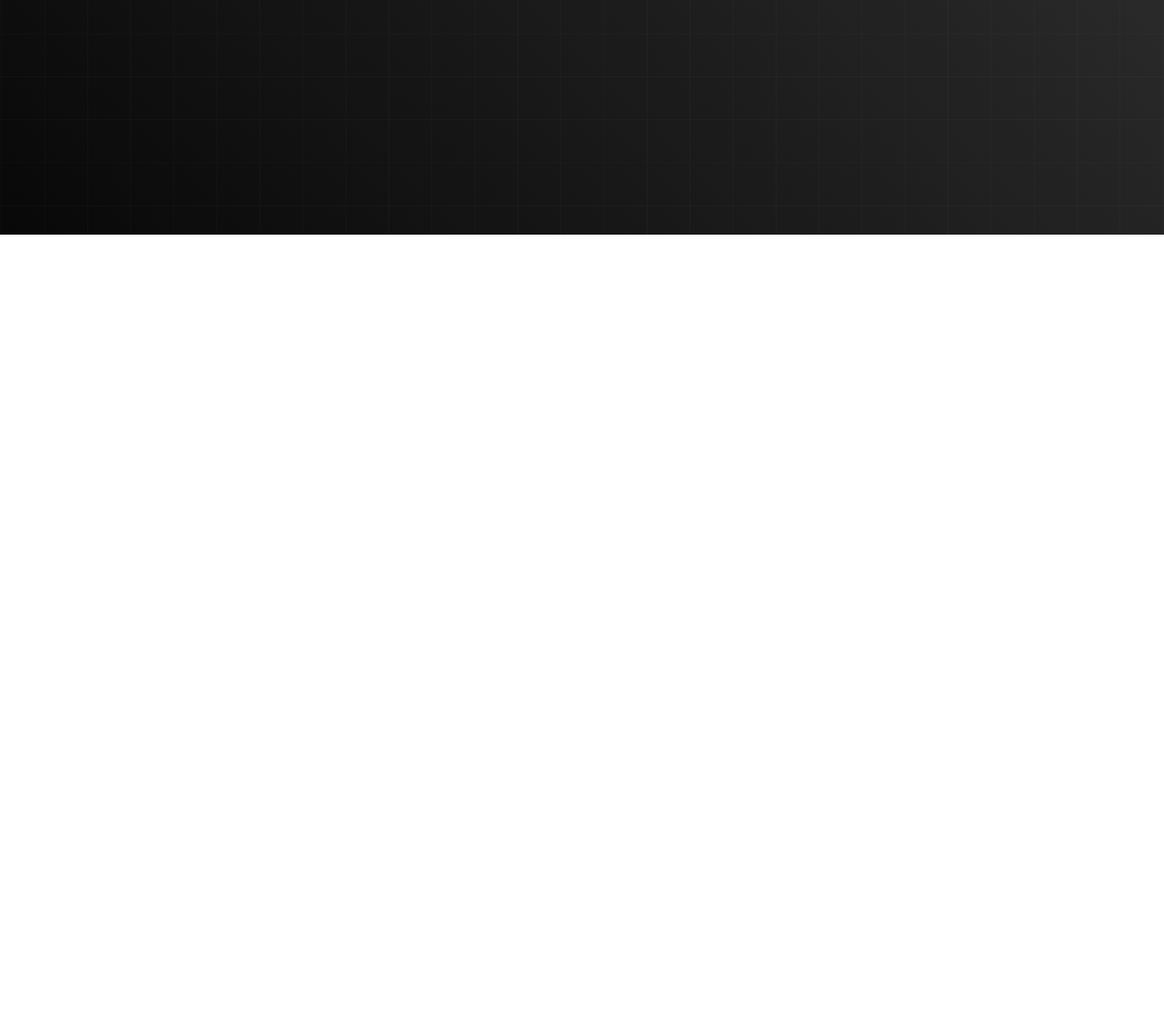
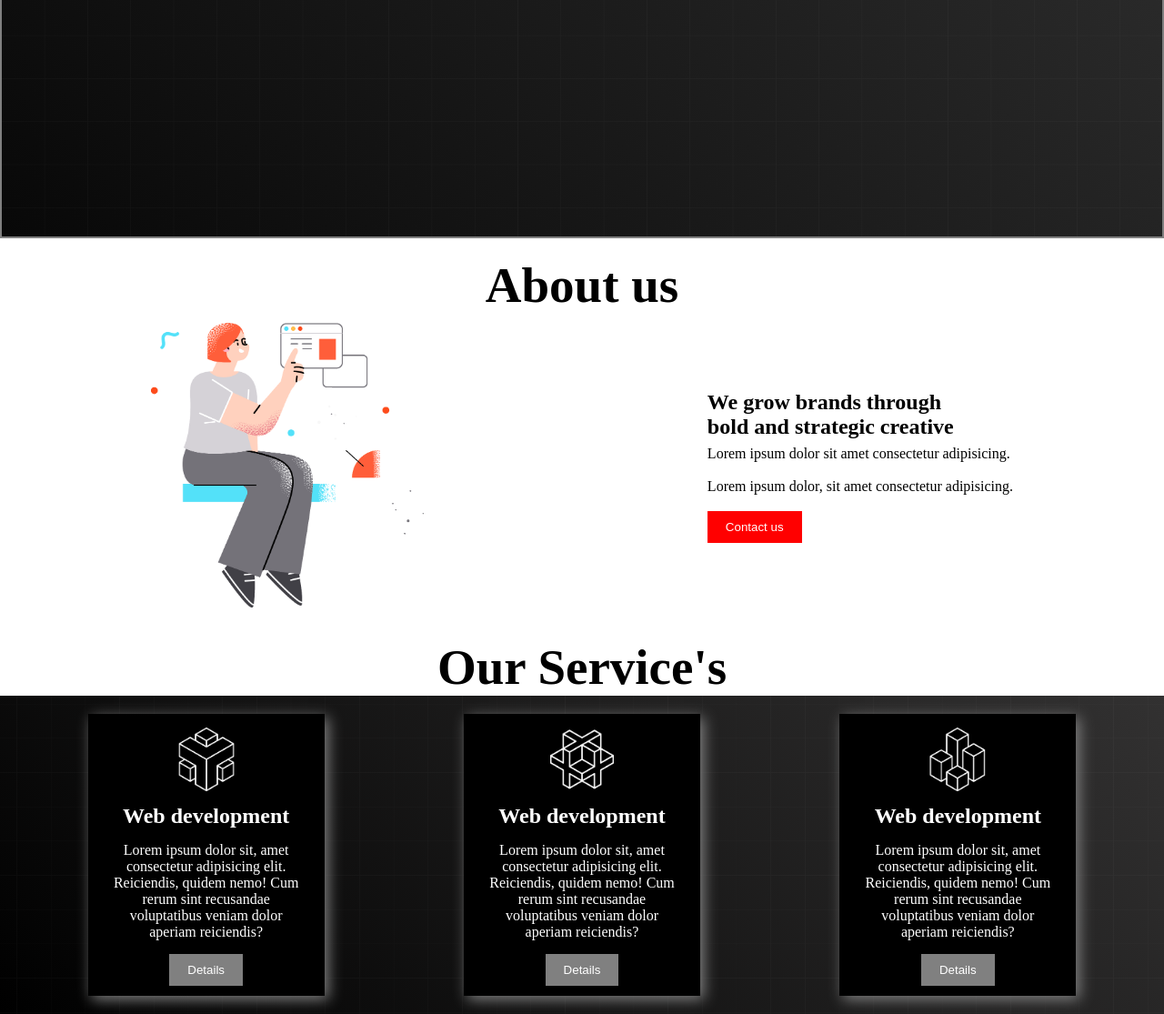
Before and after one commit to sm033/test-html-coceptual, a plain HTML site: page index.html in a window 1280 px wide. Shown: the part 610-1725 px from the top of the page at 91% size. Before the commit the page ends 868 px from the top, so only its background shows below. Drawn offline with Linux system fonts and the light colour scheme.

Commit message:
finshed the about us part

```diff
--- a/index.html
+++ b/index.html
@@ -51,7 +51,57 @@
 
       <!--this is about us section-->
 
-      <section></section>
+      <section>
+        <h1 class="title about-title">About us </h1>
+        <div class="about-container">
+            <div class="about-info">
+                <h1>We grow brands through <br>
+                bold and strategic creative</h1>
+                <p class="lorem">Lorem ipsum dolor sit amet consectetur adipisicing.</p>
+                <p class="lorem">Lorem ipsum dolor, sit amet consectetur adipisicing.</p>
+                <button class="btn">Contact us</button>
+            </div>
+            <div class="about-photo">
+                <img class="banner-img" src="/images/section.png" alt="">
+            </div>
+ </div>
+ </section>
+
+ <!--FROM HERE SERVICE SECTION START-->
+ <section>
+    <h1 class="title about-title">Our Service's</h1>
+    <div class="service-container">
+        <div class="box">
+            <img class="icon" src="/icon/0.png" alt="">
+            <h2 class="box-title">Web development</h2>
+            <p class="box-description">Lorem ipsum dolor sit, amet consectetur adipisicing elit. Reiciendis, quidem nemo! Cum rerum sint recusandae voluptatibus veniam dolor aperiam reiciendis?</p>
+            <button class="btn box-btn">Details</button>
+        </div>
+
+
+
+            <div class="box">
+                <img class="icon" src="/icon/1.png" alt="">
+                <h2 class="box-title">Web development</h2>
+                <p class="box-description">Lorem ipsum dolor sit, amet consectetur adipisicing elit. Reiciendis, quidem nemo! Cum rerum sint recusandae voluptatibus veniam dolor aperiam reiciendis?</p>
+                <button class="btn box-btn">Details</button>
+            </div>
+
+
+            <div class="box">
+                <img class="icon" src="/icon/2.png" alt="">
+                <h2 class="box-title">Web development</h2>
+                <p class="box-description">Lorem ipsum dolor sit, amet consectetur adipisicing elit. Reiciendis, quidem nemo! Cum rerum sint recusandae voluptatibus veniam dolor aperiam reiciendis?</p>
+                <button class="btn box-btn">Details</button>
+            </div>
+
+
+
+
+
+    </div>
+
+ </section>
 
 
 
--- a/style.css
+++ b/style.css
@@ -35,7 +35,7 @@
     justify-content: space-around;
     height: 100vh;
     align-items: center;
-    /*border: 2px solid gray;*/
+    border: 2px solid gray;
     color: white;
     background-image: url("./images/background.png"),
     linear-gradient(45deg,rgb(8, 8, 8),rgb(53, 53, 53));
@@ -65,3 +65,55 @@
  .btn:hover{
     color: rgb(85, 85, 85);
  }
+ .about-container{
+    display: flex;
+    justify-content: space-around;
+    align-items: center;
+    flex-direction: row-reverse;
+    padding: 10px;
+
+ }
+ .about-title{
+    text-align: center;
+    padding-top: 20px;
+
+ }
+
+ .lorem{
+    margin-top: 7px;
+    margin-bottom: 18px;
+ }
+ .box{
+    width: 230px;
+    height: 280px;
+    box-shadow: 4px 4px 15px gray;
+    background-color: black;
+    text-align: center;
+    padding: 15px;
+    color: white;
+
+ }
+ .icon{
+    width: 70px;
+ }
+ .box-btn{
+    background-color: gray;
+    margin-top: 10px;
+ }
+ .box-title{
+    padding: 10px;
+
+ }
+ .box-description{
+    padding: 5px;
+ }
+
+ .service-container{
+    display: flex;
+    justify-content: space-around;
+    padding: 20px;
+    background-image: url("/images/background.png"),
+    linear-gradient(45deg, black,rgb(50, 49, 49) );
+    background-size: cover;
+    background-repeat: no-repeat;
+ }
```
